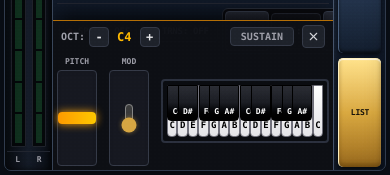
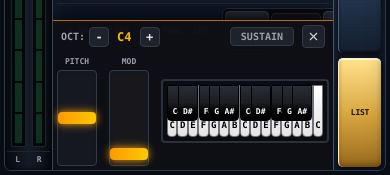
Before and after one commit to faisalaja92-web/SF2-ENGINE, a React (Vite) app: page / in a window 390 px wide. Both pictures are taken after a click on the button "KEY". Shown: the part 669-844 px from the top of the page. Built offline with nearby package versions, Linux system fonts and the light colour scheme; no server answers.

Commit message:
Make pitch and modulation wheels larger and more responsive

```diff
--- a/src/components/VirtualPiano.tsx
+++ b/src/components/VirtualPiano.tsx
@@ -34,6 +34,7 @@ export const VirtualPiano: React.FC<VirtualPianoProps> = ({
   const isPointerDownRef = useRef(false);
   const currentHoveredNoteRef = useRef<number | null>(null);
   const pitchBendPointerId = useRef<number | null>(null);
+  const modPointerId = useRef<number | null>(null);
   const keyboardContainerRef = useRef<HTMLDivElement>(null);
 
   const startMidi = (baseOctave - 1) * 12 + 12; // C4 = 60
@@ -89,18 +90,34 @@ export const VirtualPiano: React.FC<VirtualPianoProps> = ({
     };
   }, []);
 
+  const updateVerticalControl = (e: React.PointerEvent<HTMLDivElement>, callback: (value: number) => void, min: number, max: number) => {
+    const rect = e.currentTarget.getBoundingClientRect();
+    const ratio = Math.max(0, Math.min(1, (e.clientY - rect.top) / rect.height));
+    callback(max - ratio * (max - min));
+  };
+
   const handlePitchBendPointerDown = (e: React.PointerEvent<HTMLDivElement>) => {
     pitchBendPointerId.current = e.pointerId;
     e.currentTarget.setPointerCapture(e.pointerId);
+    updateVerticalControl(e, onPitchBendChange, -1, 1);
   };
 
   const handlePitchBendPointerMove = (e: React.PointerEvent<HTMLDivElement>) => {
     if (pitchBendPointerId.current === e.pointerId) {
-      const rect = e.currentTarget.getBoundingClientRect();
-      const relativeY = (e.clientY - rect.top) / rect.height;
-      const bend = Math.max(-1, Math.min(1, (0.5 - relativeY) * 2));
-      onPitchBendChange(bend);
+      updateVerticalControl(e, onPitchBendChange, -1, 1);
     }
+  };
+
+  const handleModPointerDown = (e: React.PointerEvent<HTMLDivElement>) => {
+    modPointerId.current = e.pointerId;
+    e.currentTarget.setPointerCapture(e.pointerId);
+    updateVerticalControl(e, onModWheelChange, 0, 1);
+  };
+  const handleModPointerMove = (e: React.PointerEvent<HTMLDivElement>) => {
+    if (modPointerId.current === e.pointerId) updateVerticalControl(e, onModWheelChange, 0, 1);
+  };
+  const handleModPointerUp = (e: React.PointerEvent<HTMLDivElement>) => {
+    if (modPointerId.current === e.pointerId) modPointerId.current = null;
   };
 
   const handlePitchBendPointerUp = (e: React.PointerEvent<HTMLDivElement>) => {
@@ -179,17 +196,16 @@ export const VirtualPiano: React.FC<VirtualPianoProps> = ({
         {/* Modulation Wheel (CC1 Vibrato depth) */}
         <div className="flex flex-col items-center shrink-0">
           <span className="text-[8px] text-zinc-400 font-bold mb-0.5">MOD</span>
-          <div className="w-10 h-24 sm:h-28 bg-[#161820] border border-[#353a47] rounded relative flex items-center justify-center p-1 shadow-inner touch-none">
-            <input
-              type="range"
-              min="0"
-              max="1"
-              step="0.02"
-              value={modWheel}
-              onChange={(e) => onModWheelChange(parseFloat(e.target.value))}
-              className="w-24 sm:w-28 accent-amber-400 cursor-pointer h-3 bg-zinc-800 rounded -rotate-90 touch-none"
-              title="Modulation Wheel (CC1)"
-            />
+          <div
+            onPointerDown={handleModPointerDown}
+            onPointerMove={handleModPointerMove}
+            onPointerUp={handleModPointerUp}
+            onPointerCancel={handleModPointerUp}
+            className="w-10 h-24 sm:h-28 bg-[#161820] border border-[#353a47] rounded relative flex items-center justify-center p-1 shadow-inner touch-none cursor-ns-resize"
+            title="Modulation Wheel (CC1)"
+          >
+            <div className="absolute inset-x-1 top-1 bottom-1 rounded bg-zinc-900 pointer-events-none" />
+            <div className="absolute left-0 right-0 h-3 rounded bg-gradient-to-r from-amber-500 to-yellow-400 shadow-[0_0_8px_#f59e0b] pointer-events-none" style={{ top: `calc(4px + ${(1 - modWheel) * 78}%)` }} />
           </div>
         </div>
 
```
